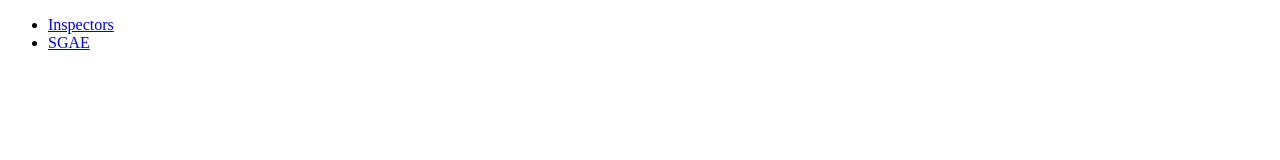
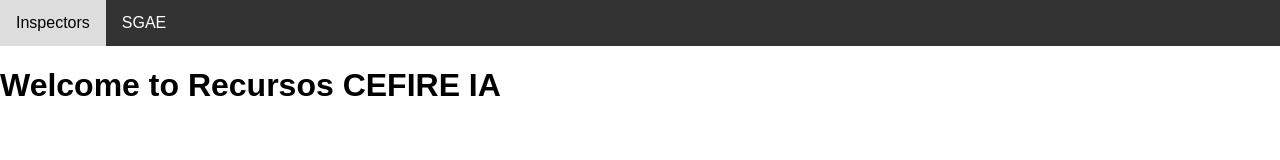
Before and after one commit to javella183/Recursos-CEFIRE-IA, a plain HTML site: page index.html in a window 1280 px wide. Drawn offline with Linux system fonts and the light colour scheme.

Commit message:
Update index.html to include a navigation menu

```diff
--- a/index.html
+++ b/index.html
@@ -3,14 +3,36 @@
 <head>
     <meta charset="UTF-8">
     <meta name="viewport" content="width=device-width, initial-scale=1.0">
-    <title>Resource CEFIRE IA</title>
+    <title>Index</title>
+    <style>
+        body {
+            font-family: Arial, sans-serif;
+            margin: 0;
+            padding: 0;
+        }
+        nav {
+            background-color: #333;
+            overflow: hidden;
+        }
+        nav a {
+            float: left;
+            display: block;
+            color: white;
+            text-align: center;
+            padding: 14px 16px;
+            text-decoration: none;
+        }
+        nav a:hover {
+            background-color: #ddd;
+            color: black;
+        }
+    </style>
 </head>
 <body>
     <nav>
-        <ul>
-            <li><a href="inspectors.html">Inspectors</a></li>
-            <li><a href="sgae.html">SGAE</a></li>
-        </ul>
+        <a href="inspectors.html">Inspectors</a>
+        <a href="sgae.html">SGAE</a>
     </nav>
+    <h1>Welcome to Recursos CEFIRE IA</h1>
 </body>
 </html>
```
